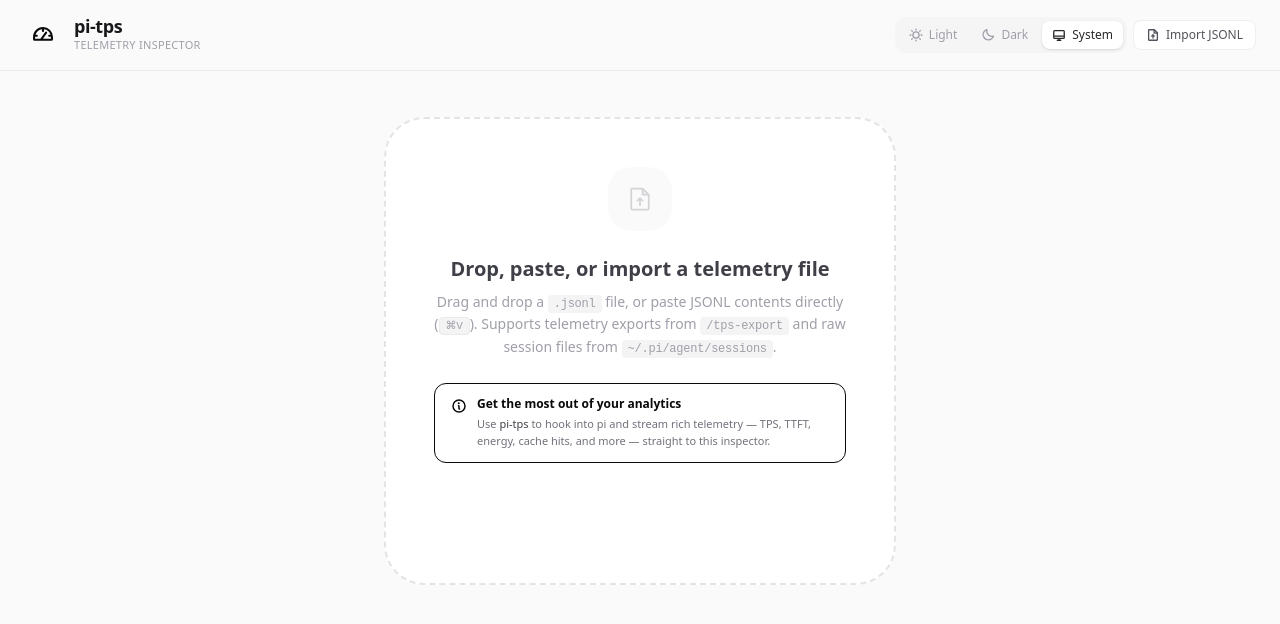
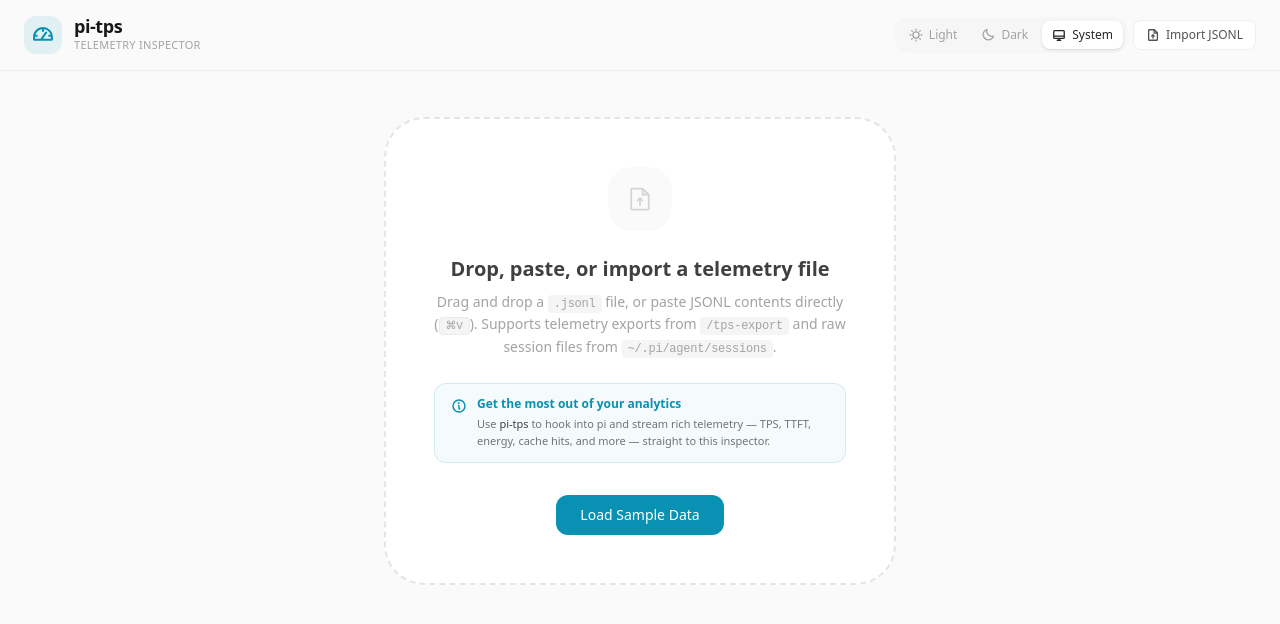
Before and after one commit to monotykamary/pi-tps-web, a React (Vite) app: page / in a window 1280 px wide. Shown: the top 624 px of the page. Built offline with nearby package versions, Linux system fonts and the light colour scheme; a web font is replaced by a local one.

Commit message:
fix(css): add @config directive for tailwind v4 custom theme colors

```diff
--- a/src/index.css
+++ b/src/index.css
@@ -1,5 +1,6 @@
 
 @import "tailwindcss";
+@config "../tailwind.config.js";
 
 @font-face {
   font-family: 'Geist';
```
